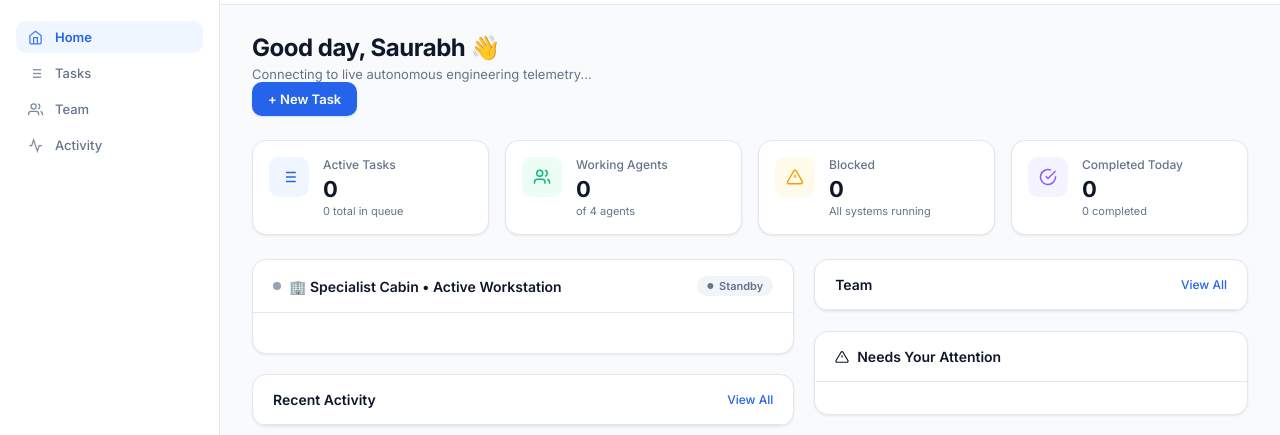
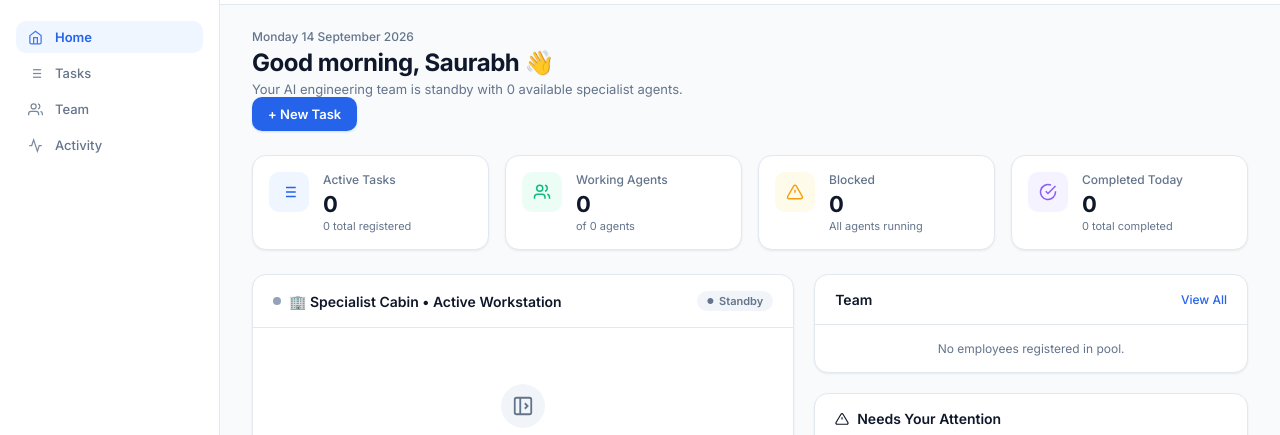
Before and after one commit to Singh0724/Sauronix, a website: page public/cctv.html in a window 1280 px wide. Shown: the part 55-490 px from the top of the page. Drawn offline with Linux system fonts and the light colour scheme; no server answers.

Commit message:
fix: resolve frontend syntax error in renderDashboard and add automated HTML JS validation test

```diff
--- a/public/cctv.html
+++ b/public/cctv.html
@@ -1931,7 +1931,10 @@
       renderAttentionPanel(blockedAgents, queue);
 
       // E. Update System Diagnostics Dialog
-      document.getElementById('diagTasksCount').inn    // Render Specialist Cabin / Active Engineering Workstation
+      document.getElementById('diagTasksCount').innerText = `${tasks.length} total (${activeTasksCount} active)`;
+    }
+
+    // Render Specialist Cabin / Active Engineering Workstation
     function renderHeroTask(tasks, queue) {
       const container = document.getElementById('heroTaskContent');
       const headerStatus = document.getElementById('heroTaskStatus');
```
Also changed, not shown: tests/server/cctv-server.test.js (+7 -1 lines).
